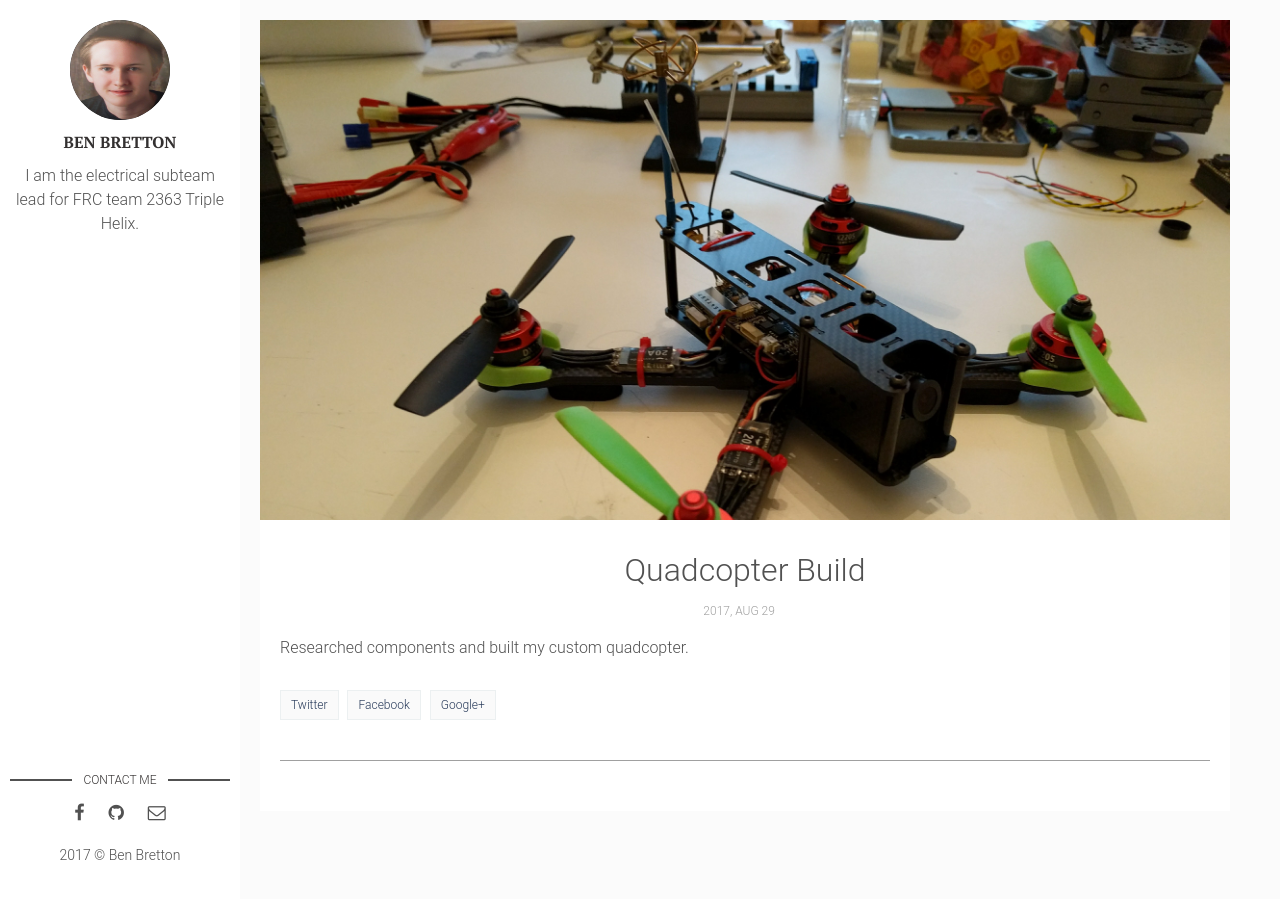
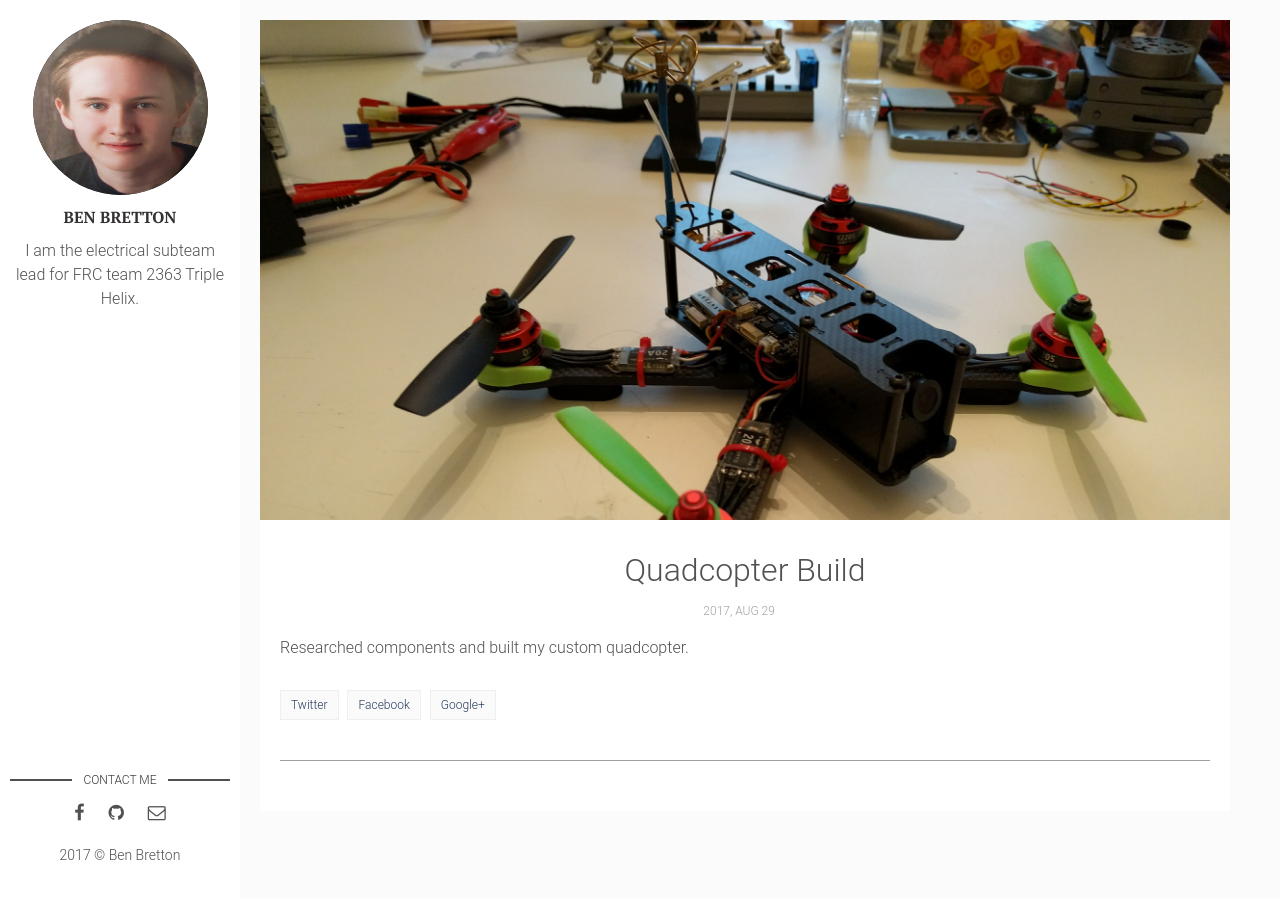
Before and after one commit to wbenb/wbenb.github.io, a Jekyll site: the page built from _posts/2017-08-29-quadcopter.markdown, in a window 1280 px wide. Built offline with Jekyll 4.4.1, drawn with Linux system fonts in a browser that asks for light colours.

Commit message:
enlarge cover-image

```diff
--- a/assets/css/main.css
+++ b/assets/css/main.css
@@ -869,8 +869,8 @@ pre code {
 }
 
 .about .cover-author-image {
-  width: 100px;
-  height: 100px;
+  width: 175px;
+  height: 175px;
   margin: 0 auto 10px;
   -webkit-border-radius: 100%;
           border-radius: 100%;
```
